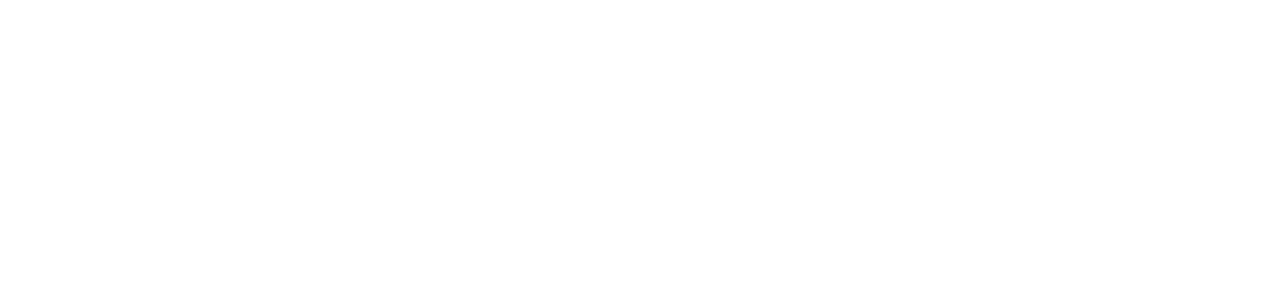
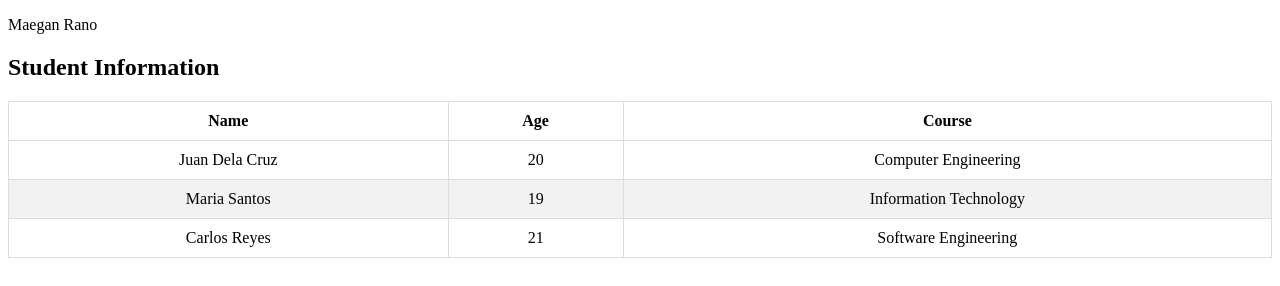
Before and after one commit to maeganrano23/GitExam_Rano, a plain HTML site: page index.html in a window 1280 px wide. Drawn offline with Linux system fonts and the light colour scheme.

Commit message:
sana sumakses

```diff
--- a/index.html
+++ b/index.html
@@ -3,9 +3,69 @@
 <head>
     <meta charset="UTF-8">
     <meta name="viewport" content="width=device-width, initial-scale=1.0">
-    <title>Document</title>
+    <title>Table Row Color Change on Click</title>
+    <style>
+        table {
+            width: 100%;
+            border-collapse: collapse;
+        }
+        th, td {
+            padding: 10px;
+            text-align: center;
+            border: 1px solid #ddd;
+        }
+        tr:nth-child(even) {
+            background-color: #f2f2f2;
+        }
+        tr.clicked {
+            background-color: #dbd813; /* Color changes when clicked */
+        }
+    </style>
 </head>
 <body>
+<p>
+    Maegan Rano
+</p>
+<h2>Student Information</h2>
+<table id="myTable">
+    <thead>
+        <tr>
+            <th>Name</th>
+            <th>Age</th>
+            <th>Course</th>
+        </tr>
+    </thead>
+    <tbody>
+        <tr>
+            <td>Juan Dela Cruz</td>
+            <td>20</td>
+            <td>Computer Engineering</td>
+        </tr>
+        <tr>
+            <td>Maria Santos</td>
+            <td>19</td>
+            <td>Information Technology</td>
+        </tr>
+        <tr>
+            <td>Carlos Reyes</td>
+            <td>21</td>
+            <td>Software Engineering</td>
+        </tr>
+    </tbody>
+</table>
+
+<script>
+    // Get all the table rows
+    const rows = document.querySelectorAll('#myTable tbody tr');
+
+    // Add click event listener to each row
+    rows.forEach(row => {
+        row.addEventListener('click', function() {
+            // Toggle the 'clicked' class to change the color
+            row.classList.toggle('clicked');
+        });
+    });
+</script>
 
 </body>
 </html>
--- a/script.js
+++ b/script.js
@@ -0,0 +1,4 @@
+function changeTableStyle() {
+    var table = document.getElementById("myTable");
+    table.classList.toggle("alternate-style");
+}
```
